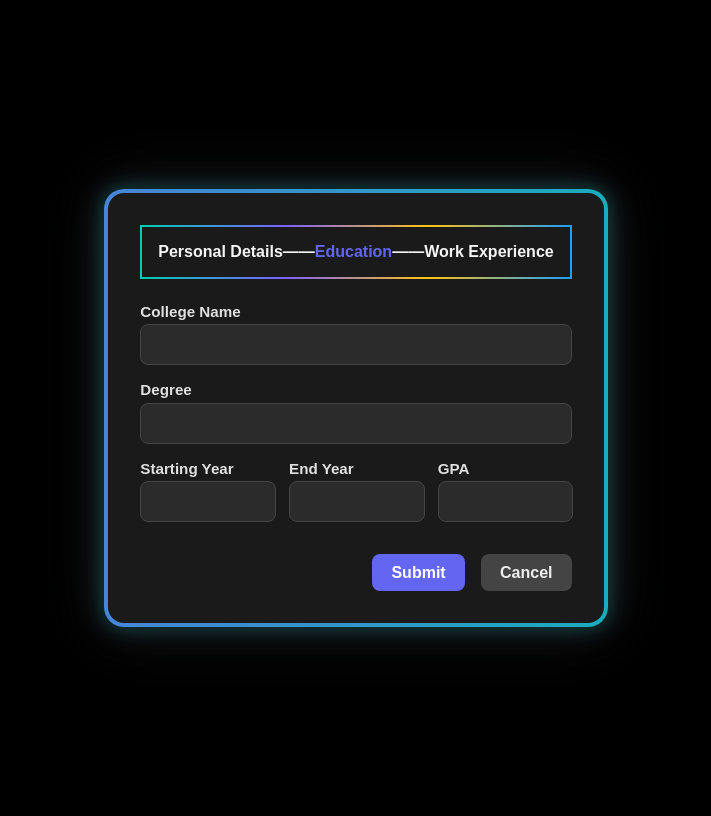
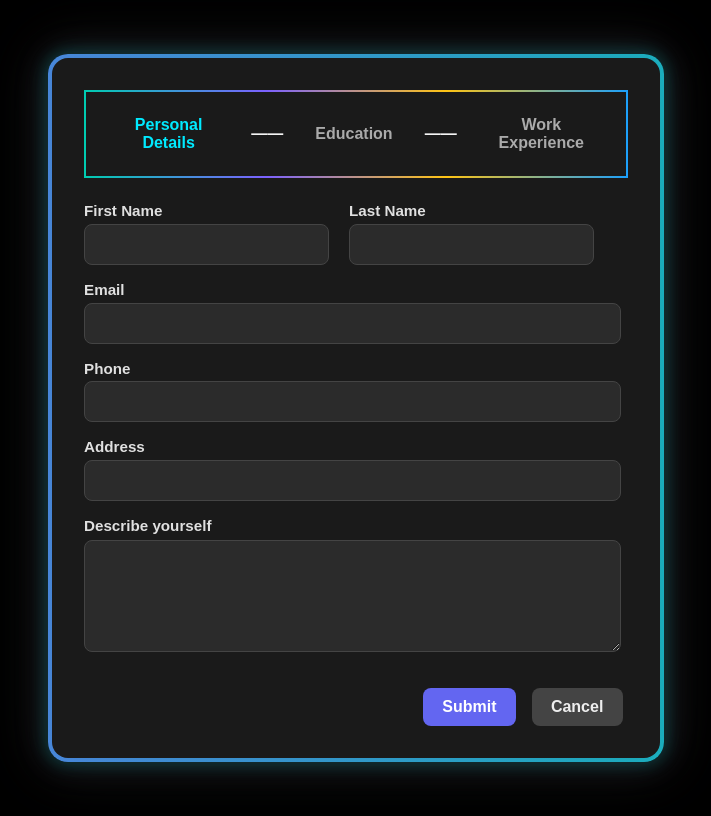
Before and after one commit to PratikThakurDev/cv-application, a React (Vite) app: page / in a window 1280 px wide. Shown: the whole page, without its empty margins (284-995 px from the left). Built offline with nearby package versions, Linux system fonts and the light colour scheme.

Commit message:
Added work experience section as well as made the nav bar functional

```diff
--- /dev/null
+++ b/src/components/workExperience.jsx
@@ -0,0 +1,34 @@
+import '../styles/workExperience.css';
+
+function WorkExperience () {
+
+
+    return (
+        <>
+            <div className="companyName">
+                <label htmlFor="companyName">Company Name</label>
+                <input type="text" className="companyNameInput" required/>
+            </div>
+            <div className="role">
+                <label htmlFor="role">Role</label>
+                <input type="text" className="roleInput" required/>
+            </div>
+            <div className="describe">
+                <label htmlFor="describe">Describe your work </label>
+                <textarea rows="5" required ></textarea>
+            </div>
+            <div className="years">
+                <div className="startYear">
+                <label htmlFor="startYear">Starting Year</label>
+                <input type="number" className="startYearInput" min='1900' max='2100' required/>
+            </div>
+            <div className="endYear">
+                <label htmlFor="emdYear">End Year</label>
+                <input type="number" className="endYearInput" min='1900' max='2100' required/>
+            </div>
+            </div>
+        </>
+    )
+}
+
+export default WorkExperience;
--- a/src/main.jsx
+++ b/src/main.jsx
@@ -1,24 +1,33 @@
-import { StrictMode } from 'react'
-import { createRoot } from 'react-dom/client'
-import PersonalDetails from './components/personalDetails'
-import Education from './components/education'
-import './styles/index.css'
+import { StrictMode,useState } from 'react';
+import { createRoot } from 'react-dom/client';
+import PersonalDetails from './components/personalDetails';
+import Education from './components/education';
+import WorkExperience from './components/workExperience';
+import './styles/index.css';
 
-createRoot(document.getElementById('root')).render(
+function App() {
+  const [activeSection, setActiveSection] = useState("personal");
+  return(
   <StrictMode>
+
     <div className='gradient-wrapper'>
 
             <main className="form-content">
                 <nav>
-                    <div className="personalDetails">Personal Details </div>
-                    <div>——</div>
-                    <div className="educationSection">Education </div>
-                    <div>——</div>
-                    <div className="workExperience">Work Experience</div>
+                    <div className={`nav-item ${activeSection === 'personal' ? 'active' : ''}`}
+                        onClick={() => setActiveSection('personal')}>Personal Details </div>
+                    <div className='dash'>——</div>
+                    <div className={`nav-item ${activeSection === 'education' ? 'active' : ''}`}
+                        onClick={() => setActiveSection('education')}>Education</div>
+                    <div className='dash'>——</div>
+                    <div className={`nav-item ${activeSection === 'work' ? 'active' : ''}`}
+                        onClick={() => setActiveSection('work')}>Work Experience</div>
                 </nav>
                 <form action="">
+                    {activeSection === "personal" && <PersonalDetails />}
+                    {activeSection === "education" && <Education />}
+                    {activeSection === "work" && <WorkExperience/>}
 
-                  <Education/>
                   <div className="buttons">
                     <button type='submit' className='submit'>Submit</button>
                     <button className="cancel" type='button'>Cancel</button>
@@ -27,5 +36,8 @@ createRoot(document.getElementById('root')).render(
                 </form>
             </main>
     </div>
-  </StrictMode>,
-)
+  </StrictMode>);
+
+}
+
+createRoot(document.getElementById('root')).render(<App />);
--- a/src/styles/index.css
+++ b/src/styles/index.css
@@ -50,7 +50,7 @@ form {
 
 nav {
   display: flex;
-  justify-content: space-between;
+  gap: 1rem;
   background-color: #1a1a1a;
   padding: 1rem;
   border-radius: 12px;
@@ -94,7 +94,7 @@ input:focus {
   gap: 1rem;
   margin-top: 1rem;
   justify-content: right;
-  width: 100%;
+  width: 99%;
 }
 
 button {
@@ -125,7 +125,7 @@ button.cancel:hover {
   background: #555;
 }
 
-.about textarea {
+ textarea {
   width: 94%;
   padding: 0.65rem 0.75rem;
   font-size: 1rem;
@@ -148,3 +148,30 @@ button.cancel:hover {
 textarea:focus {
     border-color: #4f46e5;
 }
+
+
+
+.nav-item {
+  display: flex;
+  align-items: center;
+  text-align: center;
+  cursor: pointer;
+  padding: 0.5rem 1rem;
+  color: #aaa;
+  transition: all 0.3s;
+}
+
+.nav-item:hover {
+  color: #fff;
+}
+
+.nav-item.active {
+  font-weight: bold;
+  color: #00eaff;
+
+}
+
+.dash {
+  display: flex;
+  align-items: center;
+}
--- /dev/null
+++ b/src/styles/workExperience.css
@@ -0,0 +1,16 @@
+.years {
+    display: grid;
+    width: 96%;
+    grid-template-columns: 1fr 1fr;
+    gap: 2rem;
+}
+
+.educationSection , .personalDetails {
+    color: #f5f5f5;
+    font-weight: 600;
+}
+
+.workExperience {
+    color:  #6366f1;
+    font-weight: 700;
+}
```
